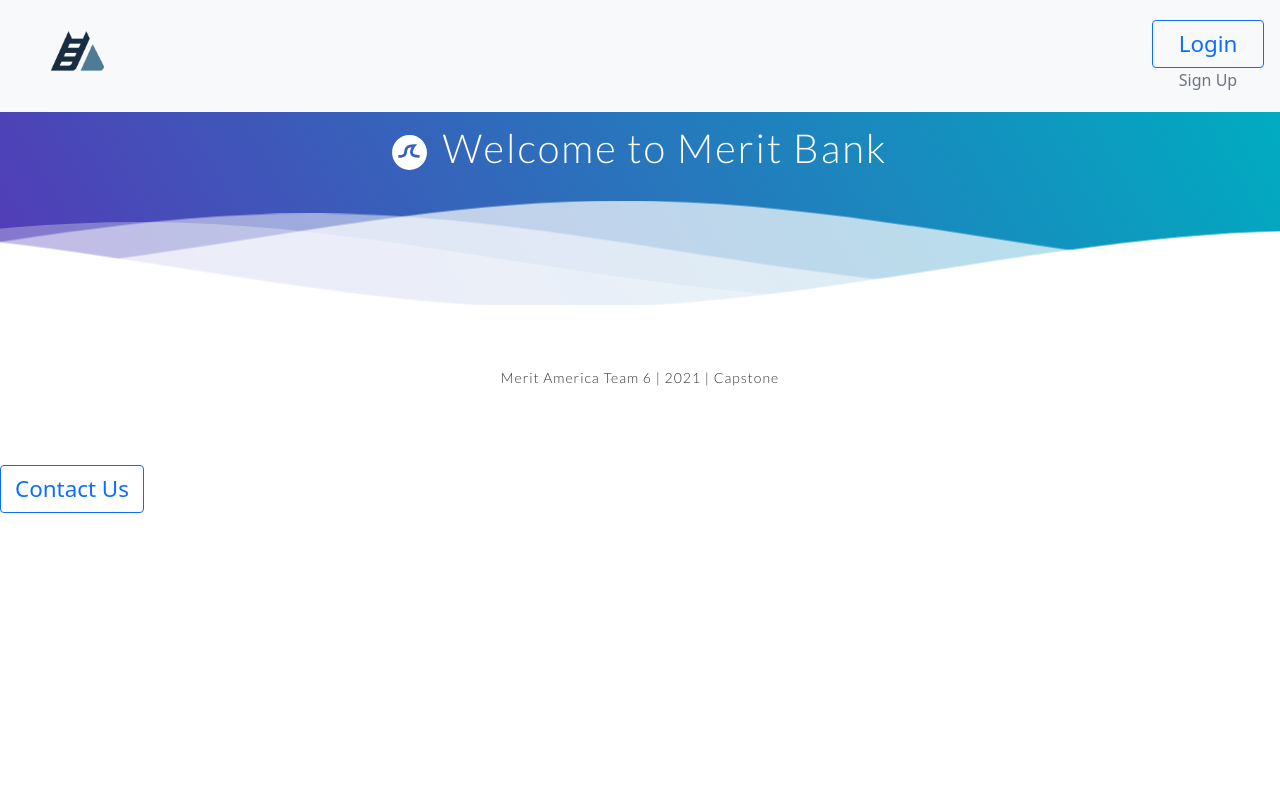
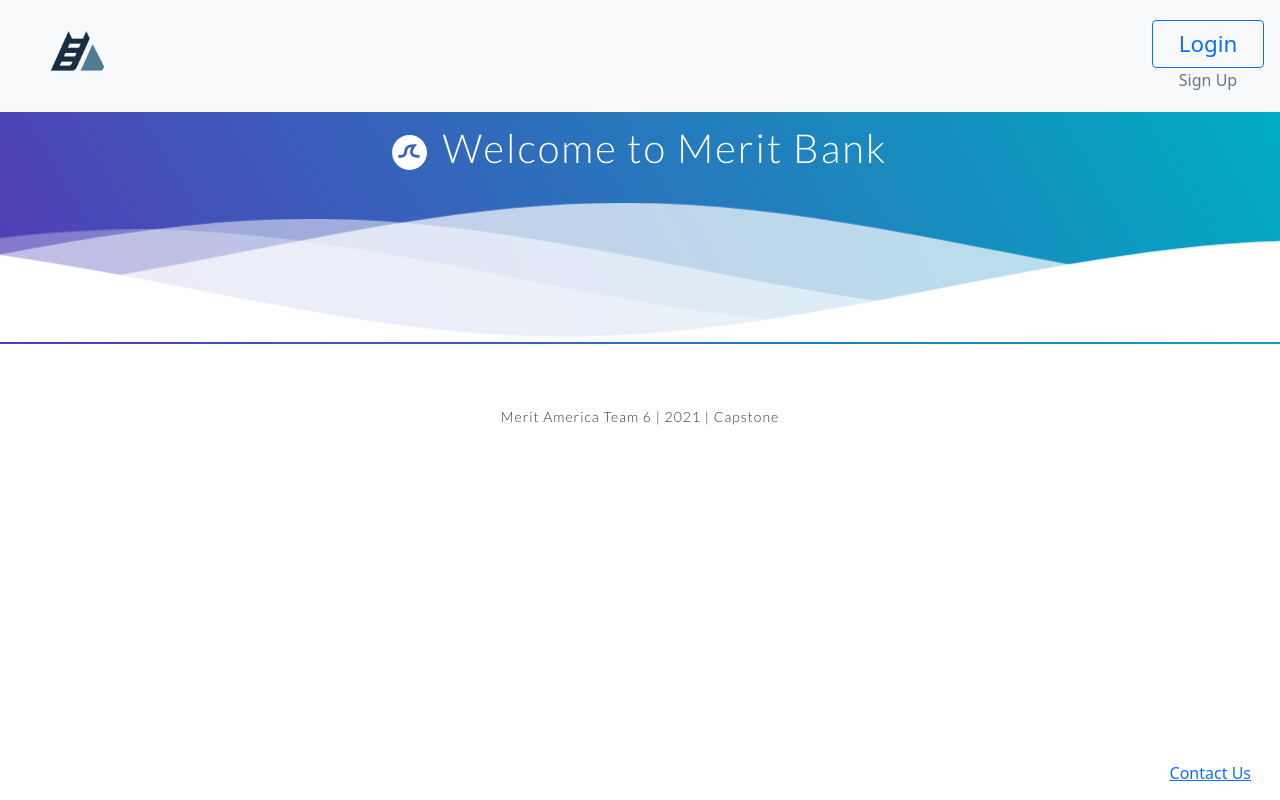
Before and after one commit to mematthew123/React-Capstone, a React (Create React App) app: page /home in a window 1280 px wide. Built offline with nearby package versions, Linux system fonts and the light colour scheme.

Commit message:
Updated Contact Button/ Repositioned Contact button

```diff
--- a/src/components/ContactForm.js
+++ b/src/components/ContactForm.js
@@ -83,7 +83,14 @@
 
       return (
         <>
-          <button className="btn btn-outline-primary" style={{ width: "9rem", fontSize: "1.4rem" }} data-toggle="modal" data-target="#contactModal">Contact Us</button>
+
+        <nav className="navbar fixed-bottom navbar-light bg-white">
+        <a className="navbar-brand" href="#"></a>
+        <button type="button" className="btn btn-link"  data-toggle="modal" data-target="#contactModal">Contact Us</button>
+
+      </nav>
+
+
 
           <div className="modal fade" id="contactModal" tabIndex="-1" role="dialog" aria-labelledby="exampleModalLabel" aria-hidden="true">
             <div className="modal-dialog" role="document">
--- a/src/components/Home/Home.css
+++ b/src/components/Home/Home.css
@@ -48,8 +48,8 @@
 .waves {
   position: relative;
   width: 100%;
-  height:15vh;
-  margin-bottom:-7px; /*Fix for safari gap*/
+  height:80vh;
+  margin-bottom:2px; /*Fix for safari gap*/
   min-height: 100px;
   max-height: 150px;
 }
```
